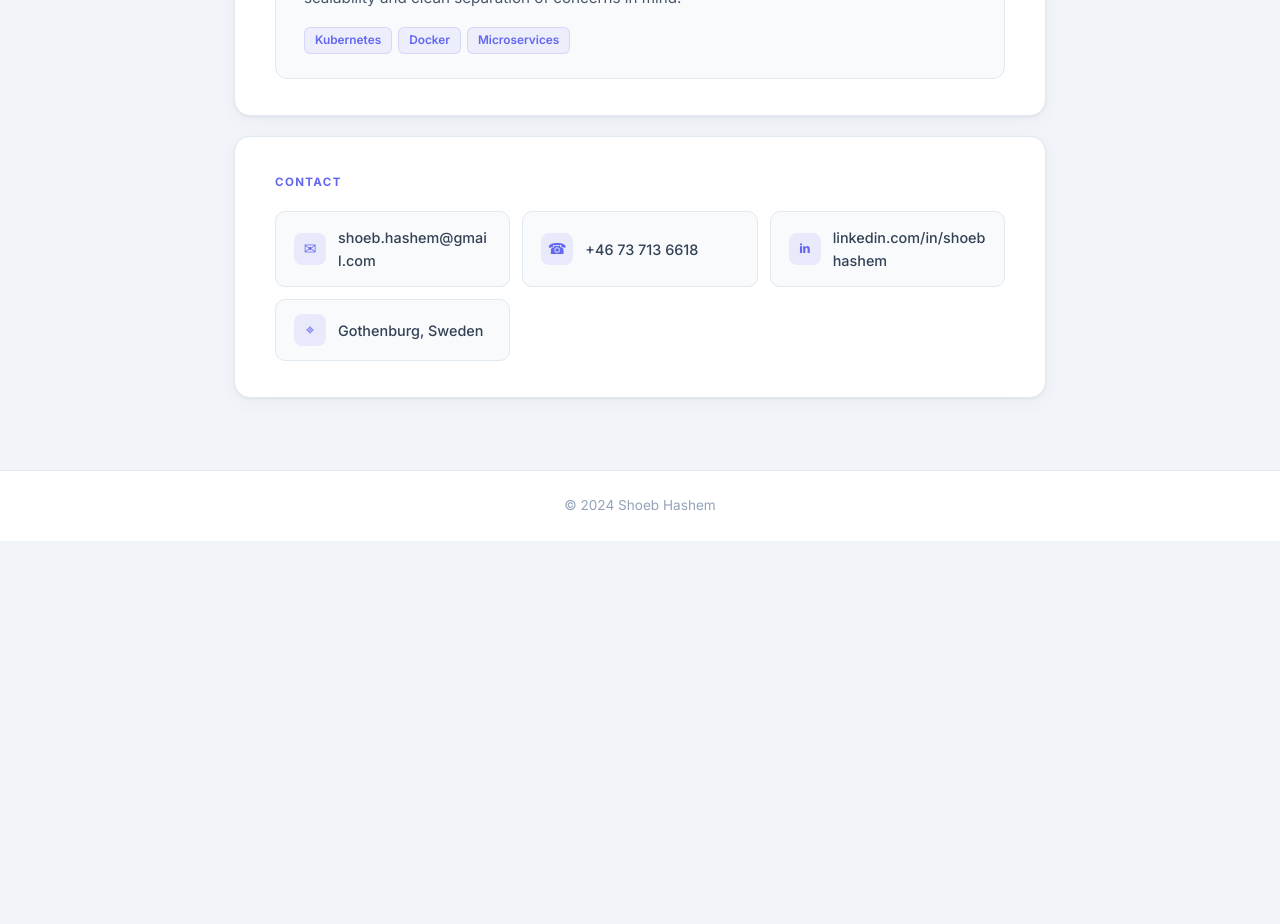
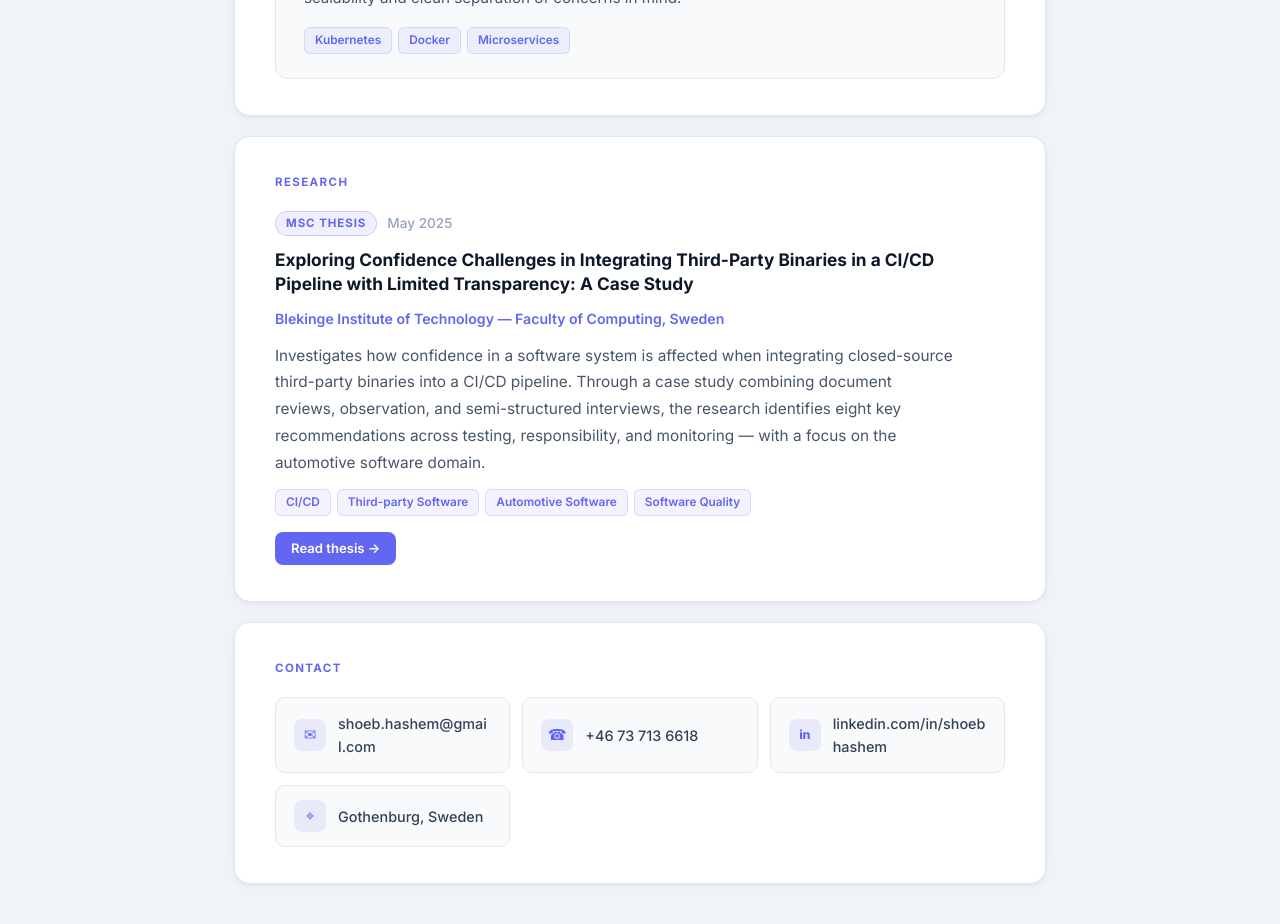
Before and after one commit to shoebhashem/homepage, a React (Create React App) app: page / in a window 1280 px wide. Shown: the part 1580-2504 px from the top of the page. Before the commit the page ends 2121 px from the top, so only its background shows below. Built offline with nearby package versions, Linux system fonts and the light colour scheme.

Commit message:
thesis added

```diff
--- a/src/App.css
+++ b/src/App.css
@@ -274,6 +274,82 @@ body {
   text-decoration: none;
 }
 
+/* ── Thesis / Research ───────────────────── */
+
+.thesis-card {
+  display: flex;
+  flex-direction: column;
+  gap: 12px;
+}
+
+.thesis-meta {
+  display: flex;
+  align-items: center;
+  gap: 10px;
+}
+
+.thesis-badge {
+  font-size: 0.72rem;
+  font-weight: 700;
+  letter-spacing: 0.08em;
+  text-transform: uppercase;
+  color: #6366f1;
+  background: rgba(99,102,241,0.1);
+  border: 1px solid rgba(99,102,241,0.25);
+  border-radius: 100px;
+  padding: 2px 10px;
+}
+
+.thesis-year {
+  font-size: 0.85rem;
+  color: #94a3b8;
+  font-weight: 500;
+}
+
+.thesis-title {
+  font-size: 1.08rem;
+  font-weight: 700;
+  color: #0f172a;
+  margin: 0;
+  line-height: 1.4;
+}
+
+.thesis-university {
+  font-size: 0.88rem;
+  color: #6366f1;
+  font-weight: 600;
+  margin: 0;
+}
+
+.thesis-abstract {
+  font-size: 0.96rem;
+  color: #475569;
+  line-height: 1.75;
+  margin: 0;
+  max-width: 70ch;
+}
+
+.thesis-keywords {
+  display: flex;
+  flex-wrap: wrap;
+  gap: 6px;
+}
+
+.thesis-keywords span {
+  font-size: 0.74rem;
+  font-weight: 600;
+  color: #6366f1;
+  background: rgba(99,102,241,0.08);
+  border: 1px solid rgba(99,102,241,0.18);
+  border-radius: 6px;
+  padding: 3px 10px;
+}
+
+.thesis-btn {
+  align-self: flex-start;
+  margin-top: 4px;
+}
+
 /* ── Contact ─────────────────────────────── */
 
 .contact-grid {
--- a/src/App.js
+++ b/src/App.js
@@ -135,6 +135,41 @@ function HomePage() {
           </div>
         </section>
 
+        <section className="card" id="research">
+          <h2 className="section-label">Research</h2>
+          <div className="thesis-card">
+            <div className="thesis-meta">
+              <span className="thesis-badge">MSc Thesis</span>
+              <span className="thesis-year">May 2025</span>
+            </div>
+            <h3 className="thesis-title">
+              Exploring Confidence Challenges in Integrating Third-Party Binaries in a CI/CD Pipeline with Limited Transparency: A Case Study
+            </h3>
+            <p className="thesis-university">Blekinge Institute of Technology — Faculty of Computing, Sweden</p>
+            <p className="thesis-abstract">
+              Investigates how confidence in a software system is affected when integrating
+              closed-source third-party binaries into a CI/CD pipeline. Through a case study
+              combining document reviews, observation, and semi-structured interviews, the research
+              identifies eight key recommendations across testing, responsibility, and monitoring
+              — with a focus on the automotive software domain.
+            </p>
+            <div className="thesis-keywords">
+              <span>CI/CD</span>
+              <span>Third-party Software</span>
+              <span>Automotive Software</span>
+              <span>Software Quality</span>
+            </div>
+            <a
+              href="https://bth.diva-portal.org/smash/get/diva2:1979934/ATTACHMENT01.pdf"
+              target="_blank"
+              rel="noopener noreferrer"
+              className="btn thesis-btn"
+            >
+              Read thesis →
+            </a>
+          </div>
+        </section>
+
         <section className="card" id="contact">
           <h2 className="section-label">Contact</h2>
           <div className="contact-grid">
```
